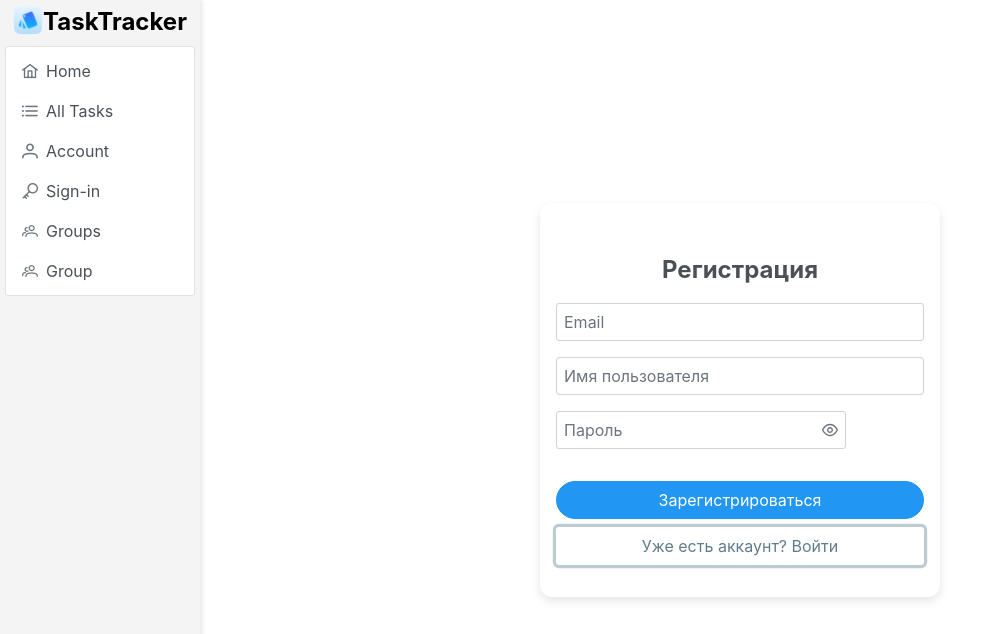
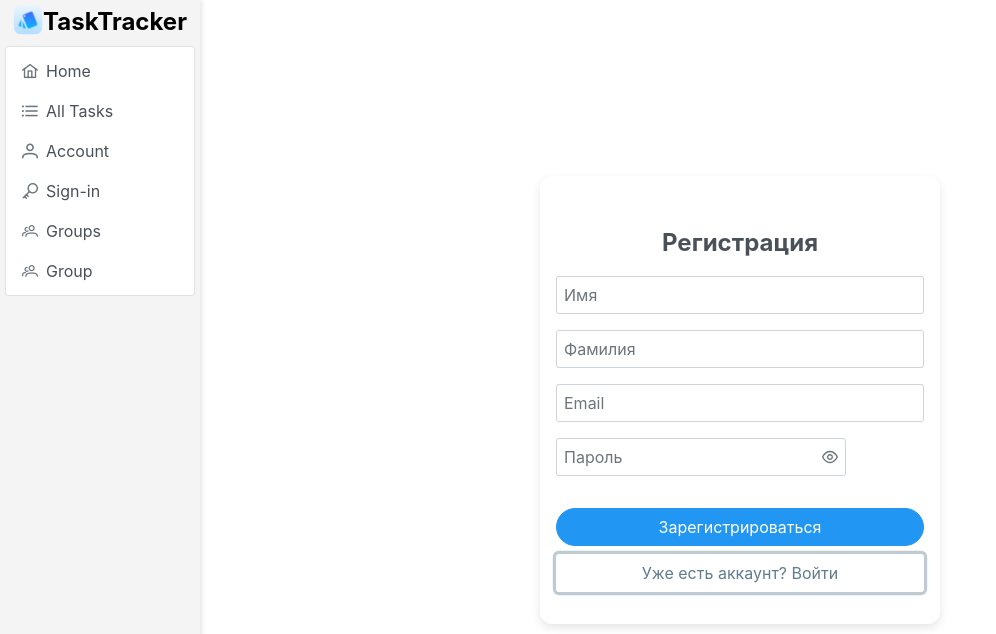
Before and after one commit to Miqvet/course-work-front, a React (Create React App) app: page /sign-in in a window 1280 px wide. Both pictures are taken after a click on the button "Создать аккаунт". Shown: the top 634 px of the page, without its empty margins (0-996 px from the left). Built offline with nearby package versions, Linux system fonts and the light colour scheme.

Commit message:
fix name for person

```diff
--- a/src/App.js
+++ b/src/App.js
@@ -105,9 +105,9 @@ const MainPage = () => {
 
 const AccountsPage = () => {
     const [userDetails, setUserDetails] = useState({
-        username: 'johndoe',
-        email: 'johndoe@example.com',
-        fullName: 'John Doe'
+        firstname: 'johndoe',
+        lastname: 'ASDasa',
+        email: 'johndoe@example.com'
     });
 
     const updateUserDetail = (field, value) => {
@@ -119,19 +119,21 @@ const AccountsPage = () => {
             <h1>My Account</h1>
             <div className="account-details">
                 <div className="field">
-                    <label>Username: </label>
-                    <InputText value={userDetails.username} onChange={(e) => updateUserDetail('username', e.target.value)} />
+                    <label>Firstname: </label>
+                    <InputText value={userDetails.firstname}
+                               onChange={(e) => updateUserDetail('firstname', e.target.value)}/>
+                </div>
+                <div className="field">
+                    <label>Lastname: </label>
+                    <InputText value={userDetails.lastname}
+                               onChange={(e) => updateUserDetail('lastname', e.target.value)}/>
                 </div>
                 <div className="field">
                     <label>Email: </label>
-                    <InputText value={userDetails.email} onChange={(e) => updateUserDetail('email', e.target.value)} />
-                </div>
-                <div className="field">
-                    <label>Full Name: </label>
-                    <InputText value={userDetails.fullName} onChange={(e) => updateUserDetail('fullName', e.target.value)} />
+                    <InputText value={userDetails.email} onChange={(e) => updateUserDetail('email', e.target.value)}/>
                 </div>
                 <div className="update-buttons">
-                    <Button label="Save Changes" className="p-button-success" />
+                    <Button label="Save Changes" className="p-button-success"/>
                 </div>
             </div>
         </div>
--- a/src/AuthForm.js
+++ b/src/AuthForm.js
@@ -8,7 +8,8 @@ import './AuthForm.css';
 const AuthForm = () => {
     const [isLogin, setIsLogin] = useState(true); // Переключатель между авторизацией и регистрацией
     const [formData, setFormData] = useState({
-        username: '',
+        firstname: '',
+        lastname: '',
         password: '',
         email: ''
     });
@@ -20,7 +21,7 @@ const AuthForm = () => {
 
     const handleSubmit = () => {
         if (isLogin) {
-            console.log('Logging in with:', formData);
+            console.log('Logging in with:', { email: formData.email, password: formData.password });
         } else {
             console.log('Registering with:', formData);
         }
@@ -28,7 +29,7 @@ const AuthForm = () => {
 
     const toggleForm = () => {
         setIsLogin(!isLogin);
-        setFormData({ username: '', password: '', email: '' }); // Сбрасываем данные
+        setFormData({ firstname: '', lastname: '', password: '', email: '' }); // Сбрасываем данные
     };
 
     return (
@@ -36,29 +37,43 @@ const AuthForm = () => {
             <Card style={{ width: '400px', borderRadius: '12px', textAlign: 'center' }}>
                 <h2>{isLogin ? 'Вход' : 'Регистрация'}</h2>
                 {!isLogin && (
-                    <div className="p-field">
-                        <span className="p-float-label">
-                            <InputText
-                                id="email"
-                                name="email"
-                                value={formData.email}
-                                onChange={handleInputChange}
-                                style={{ width: '100%' }}
-                            />
-                            <label htmlFor="email">Email</label>
-                        </span>
-                    </div>
+                    <>
+                        <div className="p-field">
+                            <span className="p-float-label">
+                                <InputText
+                                    id="firstname"
+                                    name="firstname"
+                                    value={formData.firstname}
+                                    onChange={handleInputChange}
+                                    style={{ width: '100%' }}
+                                />
+                                <label htmlFor="firstname">Имя</label>
+                            </span>
+                        </div>
+                        <div className="p-field">
+                            <span className="p-float-label">
+                                <InputText
+                                    id="lastname"
+                                    name="lastname"
+                                    value={formData.lastname}
+                                    onChange={handleInputChange}
+                                    style={{ width: '100%' }}
+                                />
+                                <label htmlFor="lastname">Фамилия</label>
+                            </span>
+                        </div>
+                    </>
                 )}
                 <div className="p-field">
                     <span className="p-float-label">
                         <InputText
-                            id="username"
-                            name="username"
-                            value={formData.username}
+                            id="email"
+                            name="email"
+                            value={formData.email}
                             onChange={handleInputChange}
                             style={{ width: '100%' }}
                         />
-                        <label htmlFor="username">Имя пользователя</label>
+                        <label htmlFor="email">Email</label>
                     </span>
                 </div>
                 <div className="p-field">
```
